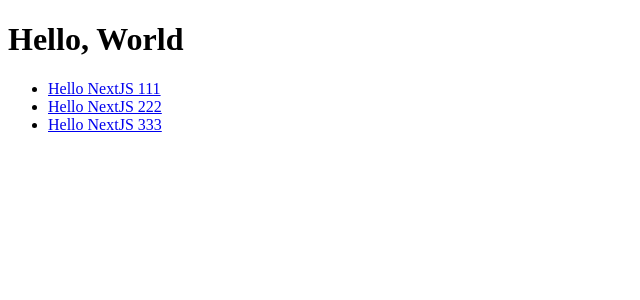
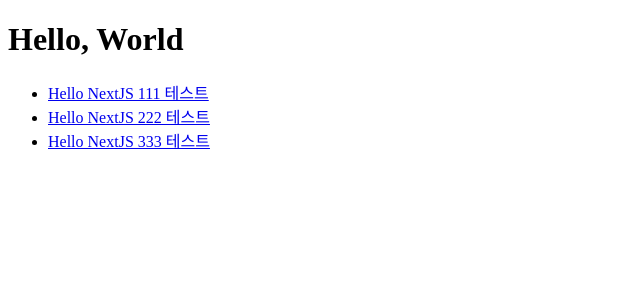
Before and after one commit to MartinYounghoonKim/nextjs-tutorial, a Next.js app: page / in a window 1280 px wide. Shown: the top 300 px of the page, without its empty margins (0-640 px from the left). Built offline with nearby package versions, Linux system fonts and the light colour scheme.

Commit message:
배포 테스트

```diff
--- a/pages/index.js
+++ b/pages/index.js
@@ -4,9 +4,9 @@ const Index = () => (
   <div>
     <h1>Hello, World</h1>
     <ul>
-      <PostLink id="nextjs-1" title="Hello NextJS 111"/>
-      <PostLink id="nextjs-2" title="Hello NextJS 222"/>
-      <PostLink id="nextjs-3" title="Hello NextJS 333"/>
+      <PostLink id="nextjs-1" title="Hello NextJS 111 테스트"/>
+      <PostLink id="nextjs-2" title="Hello NextJS 222 테스트"/>
+      <PostLink id="nextjs-3" title="Hello NextJS 333 테스트"/>
     </ul>
   </div>
 );
```
